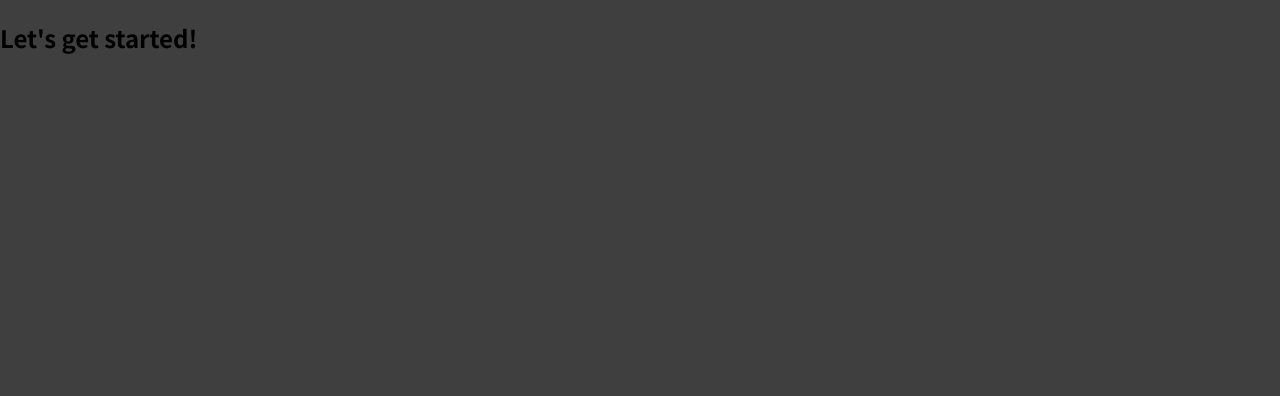
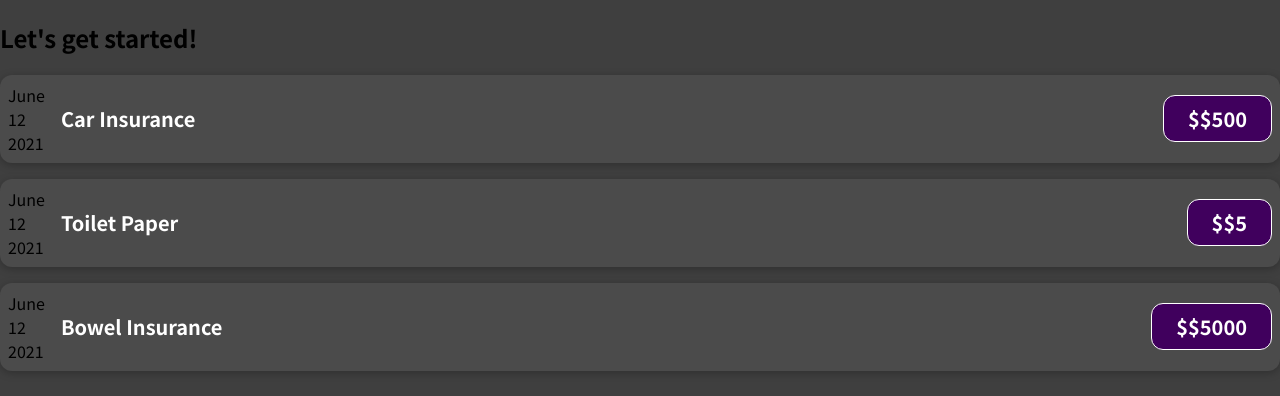
Before and after one commit to GWphua/Mavericks-Training-Frontend, a JavaScript app: page / in a window 1280 px wide. Shown: the top 396 px of the page. Built offline with nearby package versions, Linux system fonts and the light colour scheme.

Commit message:
Udemy: React Course.

```diff
--- a/src/App.js
+++ b/src/App.js
@@ -1,7 +1,45 @@
+import ExpenseItem from "./components/ExpenseItem";
+
 function App() {
+  const expenses = [
+    {
+      id: "e1",
+      title: "Car Insurance",
+      amount: "$500",
+      date: new Date(2021, 5, 12),
+    },
+    {
+      id: "e2",
+      title: "Toilet Paper",
+      amount: "$5",
+      date: new Date(2021, 5, 12),
+    },
+    {
+      id: "e3",
+      title: "Bowel Insurance",
+      amount: "$5000",
+      date: new Date(2021, 5, 12),
+    },
+  ];
+
   return (
     <div>
       <h2>Let's get started!</h2>
+      <ExpenseItem
+        title={expenses[0].title}
+        amount={expenses[0].amount}
+        date={expenses[0].date}
+      ></ExpenseItem>
+      <ExpenseItem
+        title={expenses[1].title}
+        amount={expenses[1].amount}
+        date={expenses[1].date}
+      ></ExpenseItem>
+      <ExpenseItem
+        title={expenses[2].title}
+        amount={expenses[2].amount}
+        date={expenses[2].date}
+      ></ExpenseItem>
     </div>
   );
 }
--- /dev/null
+++ b/src/components/ExpenseItem.css
@@ -0,0 +1,56 @@
+.expense-item {
+  display: flex;
+  justify-content: space-between;
+  align-items: center;
+  box-shadow: 0 2px 8px rgba(0, 0, 0, 0.25);
+  padding: 0.5rem;
+  margin: 1rem 0;
+  border-radius: 12px;
+  background-color: #4b4b4b;
+}
+
+.expense-item__description {
+  display: flex;
+  flex-direction: column;
+  gap: 1rem;
+  align-items: flex-end;
+  flex-flow: column-reverse;
+  justify-content: flex-start;
+  flex: 1;
+}
+
+.expense-item h2 {
+  color: #3a3a3a;
+  font-size: 1rem;
+  flex: 1;
+  margin: 0 1rem;
+  color: white;
+}
+
+.expense-item__price {
+  font-size: 1rem;
+  font-weight: bold;
+  color: white;
+  background-color: #40005d;
+  border: 1px solid white;
+  padding: 0.5rem;
+  border-radius: 12px;
+}
+
+@media (min-width: 580px) {
+  .expense-item__description {
+    flex-direction: row;
+    align-items: center;
+    justify-content: flex-start;
+    flex: 1;
+  }
+
+  .expense-item__description h2 {
+    font-size: 1.25rem;
+  }
+
+  .expense-item__price {
+    font-size: 1.25rem;
+    padding: 0.5rem 1.5rem;
+  }
+}
--- /dev/null
+++ b/src/components/ExpenseItem.js
@@ -0,0 +1,26 @@
+import "./ExpenseItem.css";
+
+function ExpenseItem(props) {
+  const month = props.date.toLocaleString("en-US", { month: "long" });
+  const day = props.date.toLocaleString("en-US", { day: "2-digit" });
+  const year = props.date.getFullYear();
+
+  return (
+    <div>
+      <div className="expense-item">
+        <div>
+          <div>{month}</div>
+          <div>{day}</div>
+          <div>{year}</div>
+        </div>
+
+        <div className="expense-item__description">
+          <h2>{props.title}</h2>
+          <div className="expense-item__price">{`$${props.amount}`}</div>
+        </div>
+      </div>
+    </div>
+  );
+}
+
+export default ExpenseItem;
```
Also changed, not shown: 2 other files (tests, documents, lock files or other folders).
